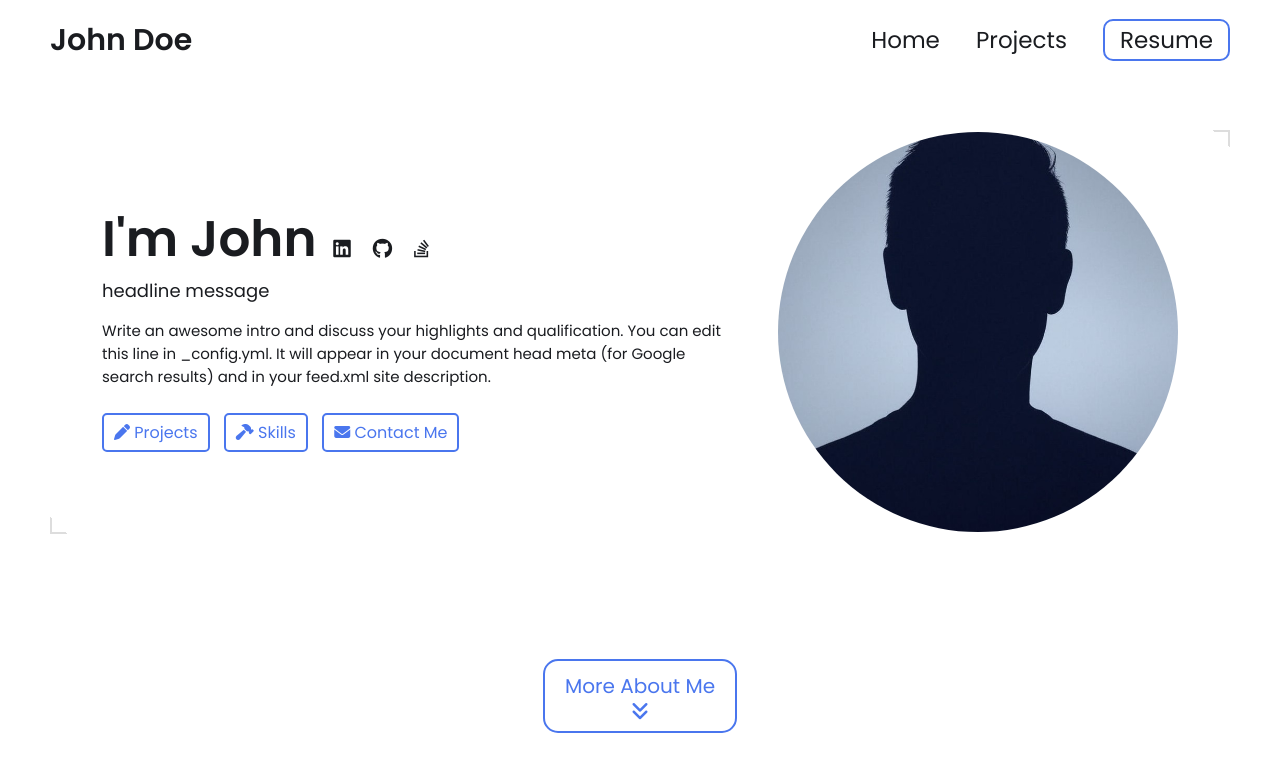
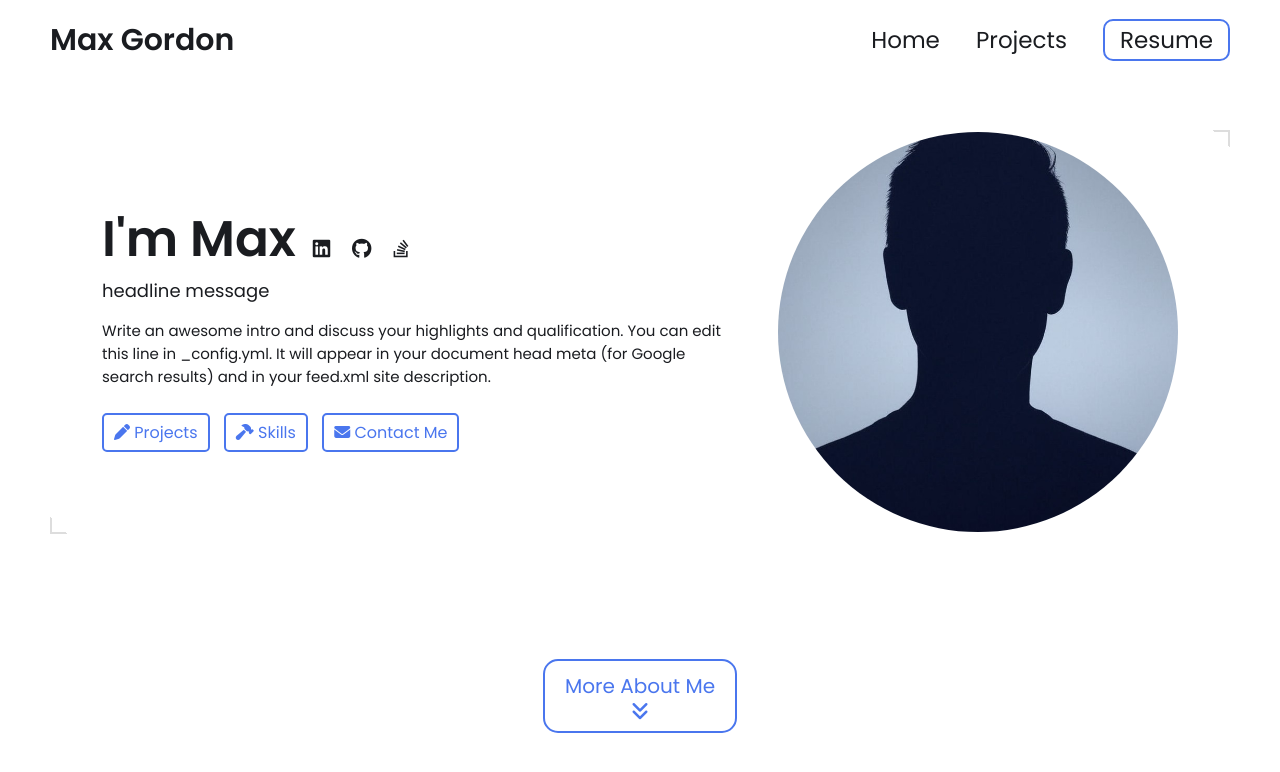
Before and after one commit to mgordon17/mgordon17.github.io, a Jekyll site: the page built from index.html, in a window 1280 px wide and 900 px high. Shown: the top 772 px of the window. Built offline with Jekyll 4.4.1, drawn with Linux system fonts in a browser that asks for light colours.

Commit message:
Update _config.yml
Name Change

```diff
--- a/_config.yml
+++ b/_config.yml
@@ -7,12 +7,12 @@
 
 # Main Page Setup
 
-title: John Doe's Portfolio # This is what shows up in the tab of the browser
+title: Max Gordon's Portfolio # This is what shows up in the tab of the browser
 
 
 
 # Hero Section
-name: John Doe
+name: Max Gordon
 headline: headline message
 description: >- # dont remove this line. this will ignore all new lines until the next section
   Write an awesome intro and discuss your highlights and qualification. You can edit this
```
